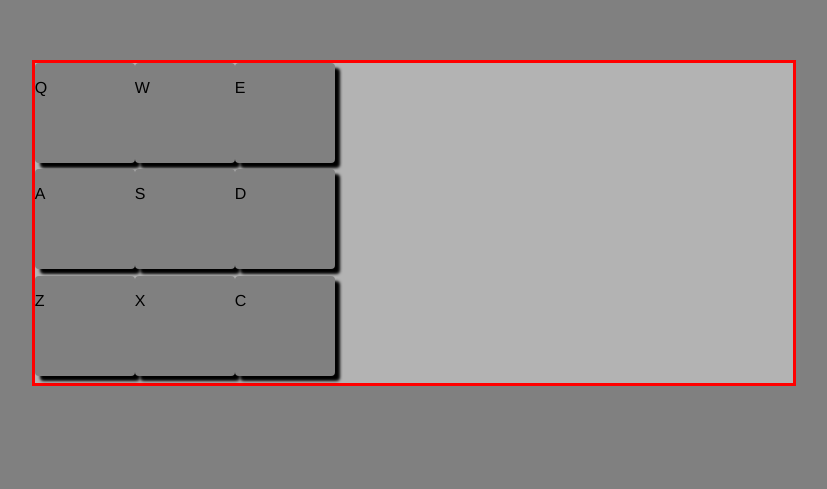
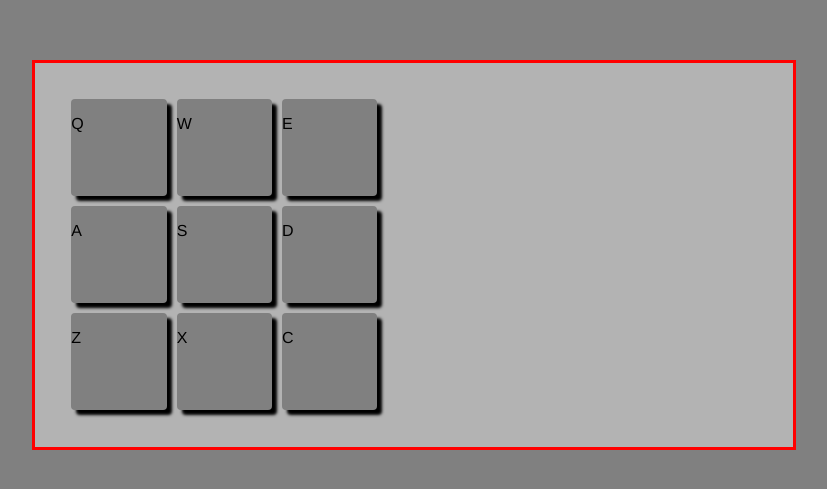
Before and after one commit to Geist0504/drum_machine, a React app: page / in a window 1280 px wide. Shown: the part 193-682 px from the top of the page, without its empty margins (229-1056 px from the left). Built offline with nearby package versions, Linux system fonts and the light colour scheme.

Commit message:
sized buttons per design

```diff
--- a/app/components/css/main.scss
+++ b/app/components/css/main.scss
@@ -14,7 +14,7 @@ body {
 	border: solid $accent-color 3px;
 	background-color: lighten($main-color, 20%);
 	width: 60%;
-	height: 20em;
+	height: 24em;
 	margin-left: 20%;
 	margin-top: 20%;
 	margin-bottom: 20%;
@@ -26,15 +26,18 @@ body {
 	flex: 50%;
 	display: flex;
 	flex-flow: row wrap;
+	align-content: center;
+	justify-content: center;
 }
 
 .drum-button{
 	background-color: $main-color;
 	display: flex;
 	border-radius: 4px;
+	margin: 5px 5px 5px 5px;
 	box-shadow: 5px 5px 3px black;
-	width: $sqaure-size;
-	height: $sqaure-size;
+	width: calc(100% * (1/3) - 30px - 1px);
+	height: calc(100% * (1/3) - 30px - 1px);
 	text-align: center;
 }
 
```
